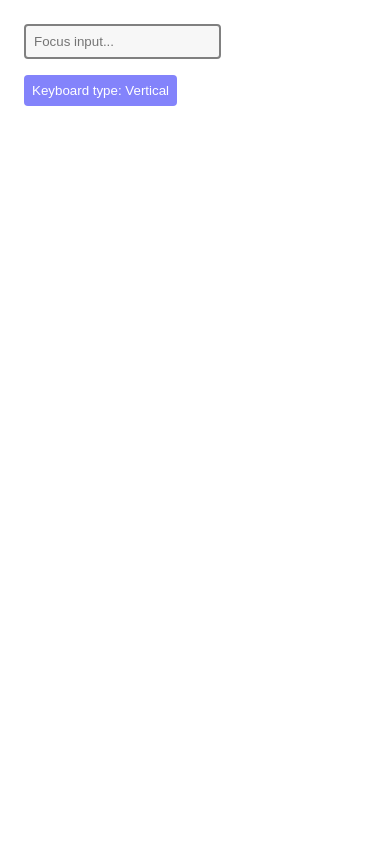
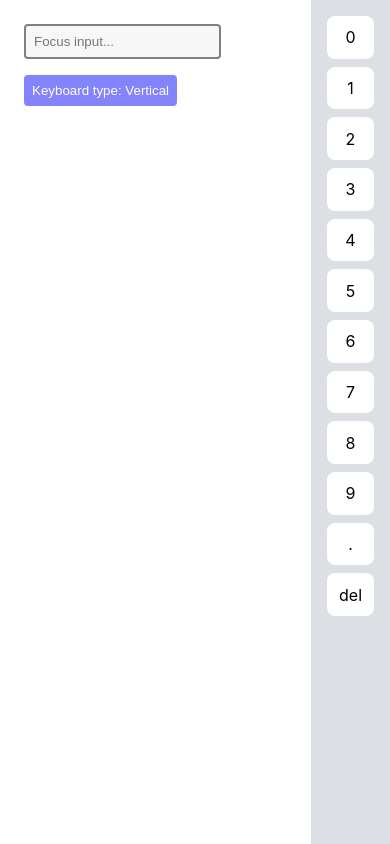
Before and after one commit to andymcgunagle/custom-react-keyboard, a React (Create React App) app: page / in a window 390 px wide. Built offline with nearby package versions, Linux system fonts and the light colour scheme.

Commit message:
Cleaned up CustomVerticalKeyboard styles for mobile.

```diff
--- a/src/App.tsx
+++ b/src/App.tsx
@@ -31,7 +31,7 @@ const Button = styled.button`
 
 export default function App() {
   const [inputValue, setInputValue] = useState('');
-  const [showKeyboard, setShowKeyboard] = useState(false);
+  const [showKeyboard, setShowKeyboard] = useState(true);
   const [useCustomVerticalKeyboard, setUseCustomVerticalKeyboard] = useState(true);
   const inputRef = useRef<HTMLInputElement>(null);
 
--- a/src/components/CustomVerticalKeyboard.tsx
+++ b/src/components/CustomVerticalKeyboard.tsx
@@ -11,6 +11,8 @@ const VerticalKeyboardWrapper = styled.div`
 
   padding: 1rem;
   height: calc(100% - 2rem);
+  max-height: 100vh;
+  overflow-y: scroll;
 
   transform: translateX(0);
   transition: transform 0.25s ease-out;
@@ -26,7 +28,11 @@ const VerticalKeyboardWrapper = styled.div`
 const VerticalKeyboard = styled.div`
   display: flex;
   flex-direction: column;
+  justify-content: space-between;
   gap: 0.5rem;
+
+  height: 100%;
+  max-height: 600px;
 
   &.hidden {
     gap: 0;
@@ -40,7 +46,8 @@ const VerticalKeyboardKey = styled.button`
   justify-content: center;
   align-items: center;
 
-  padding: 0.75rem;
+  padding: 0.125rem 0.75rem;
+  height: 100%;
 
   background-color: white;
   border-radius: 0.5rem;
```
